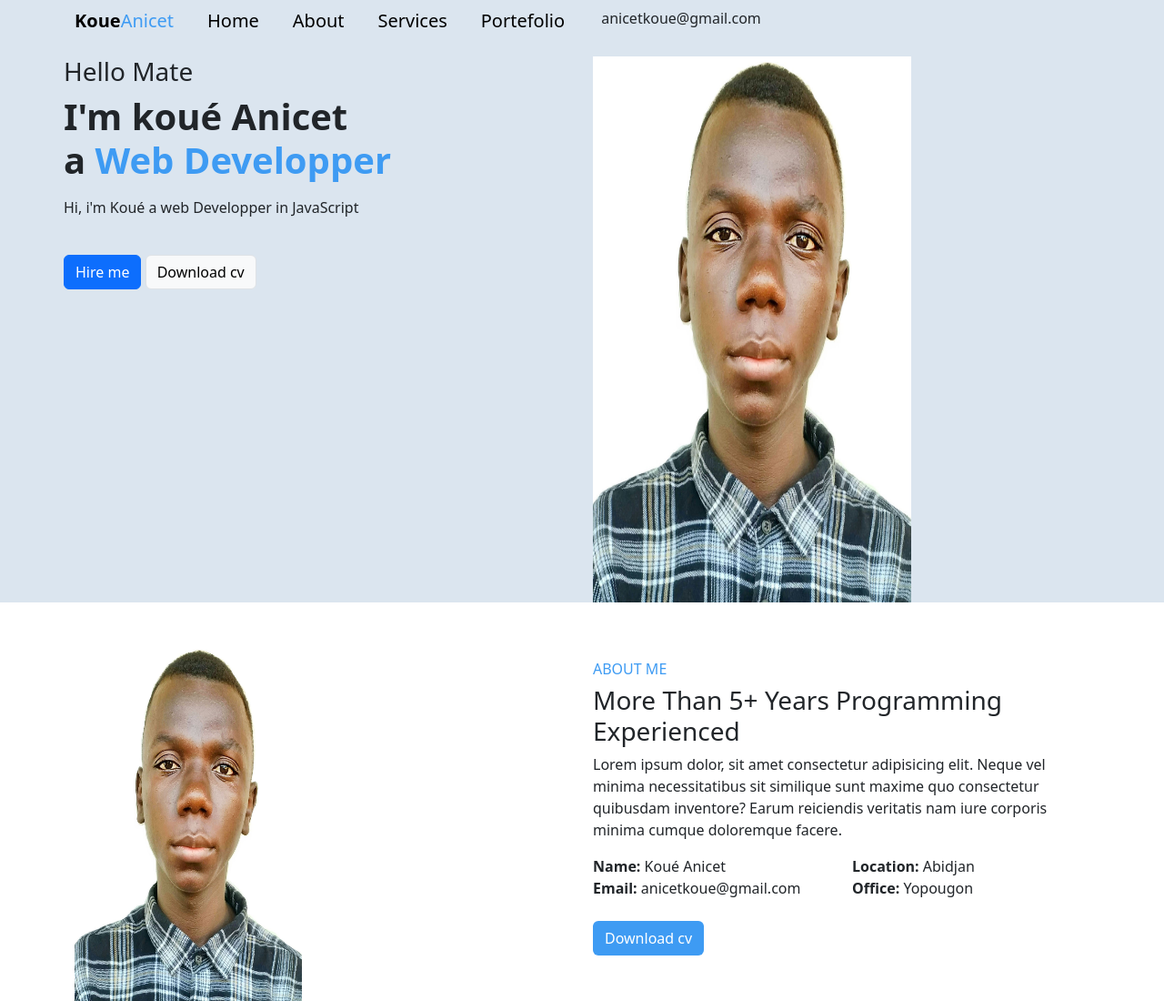
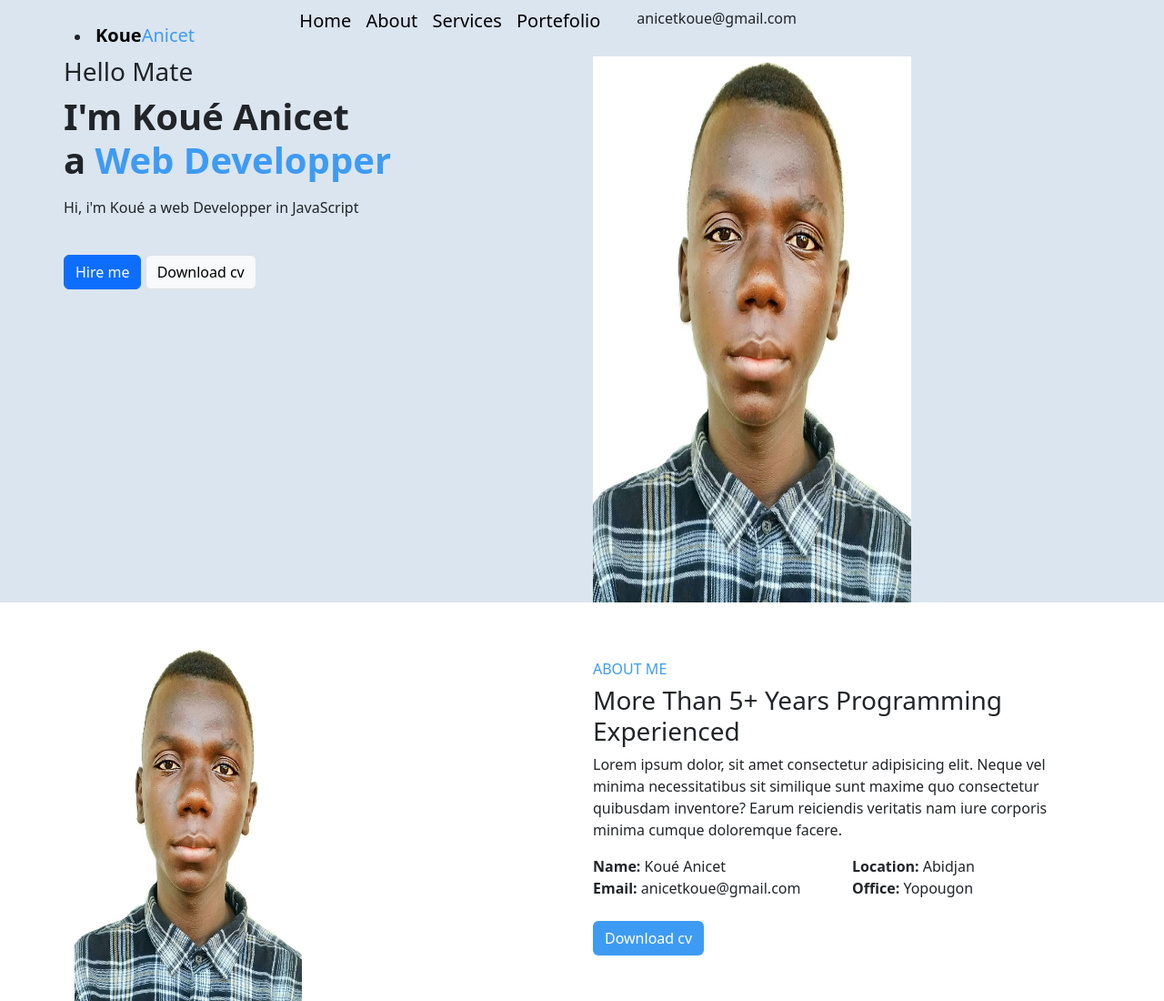
Before and after one commit to anick-e2c/mon-portfolio, a plain HTML site: page index2.html in a window 1280 px wide. Shown: the top 1100 px of the page at 91% size. Drawn offline with nearby package versions, Linux system fonts and the light colour scheme.

Commit message:
reorganisation de l'entête

```diff
--- a/index2.html
+++ b/index2.html
@@ -4,7 +4,7 @@
 <head>
   <meta charset="utf-8">
   <meta name="viewport" content="width=device-width, initial-scale=1">
-  <title>Bootstrap demo</title>
+  <title>Mon portfolio</title>
   <link href="https://cdn.jsdelivr.net/npm/bootstrap@5.3.3/dist/css/bootstrap.min.css" rel="stylesheet"
     integrity="sha384-QWTKZyjpPEjISv5WaRU9OFeRpok6YctnYmDr5pNlyT2bRjXh0JMhjY6hW+ALEwIH" crossorigin="anonymous">
 </head>
@@ -13,15 +13,19 @@
   <header>
     <nav class="navbar t-0" style="background-color: #dbe5ef;">
       <div class="container">
-        <div class="row float-end">
-
-          <div class="col-10 ">
-            <ul class="d-flex flex-row justify-content-between list-unstyled">
+        <div class="row">
+          <div class="col-4">
+            <ul class="d-flex flex-row justify-content-left list-unstyled"></ul>
               <li>
                 <a class="navbar-brand " href="#">
                   <strong class="fw-3">Koue</strong><span class="fw-3" style="color: #3e9bf3;">Anicet</span>
                 </a>
               </li>
+            </ul>
+          </div>
+          <div class="col-6 ">
+            <ul class="d-flex flex-row justify-content-between list-unstyled">
+
               <li>
                 <a class="navbar-brand" href="#">Home</a>
               </li>
@@ -30,14 +34,11 @@
               </li>
               <li>
                 <a class="navbar-brand" href="#">Services</a>
-
               </li>
               <li>
                 <a class="navbar-brand" href="#">Portefolio</a>
-
               </li>
             </ul>
-
           </div>
           <div class="col-2 text-end">anicetkoue@gmail.com</div>
         </div>
@@ -52,7 +53,7 @@
           <div class="row" style="height: 100%;">
             <div class="col-12 px-0">
               <h3>Hello Mate</h3>
-              <h1 style="font-weight: bold;">I'm koué Anicet <br>a <span style="color: #3e9bf3;">Web Developper</span></h1>
+              <h1 style="font-weight: bold;">I'm Koué Anicet <br>a <span style="color: #3e9bf3;">Web Developper</span></h1>
               <p class="pt-2">
                 Hi, i'm Koué a web Developper in JavaScript
               </p>
```
